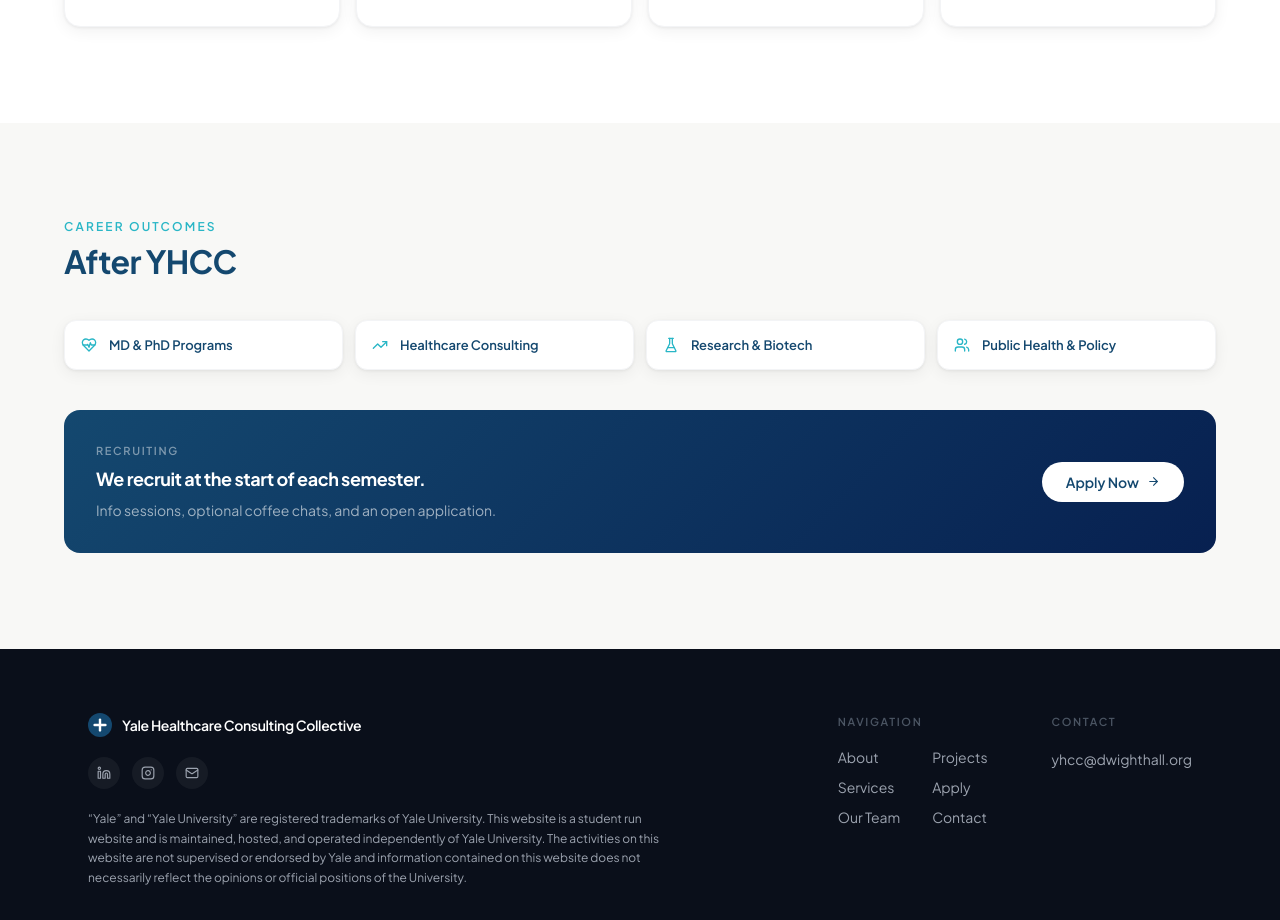
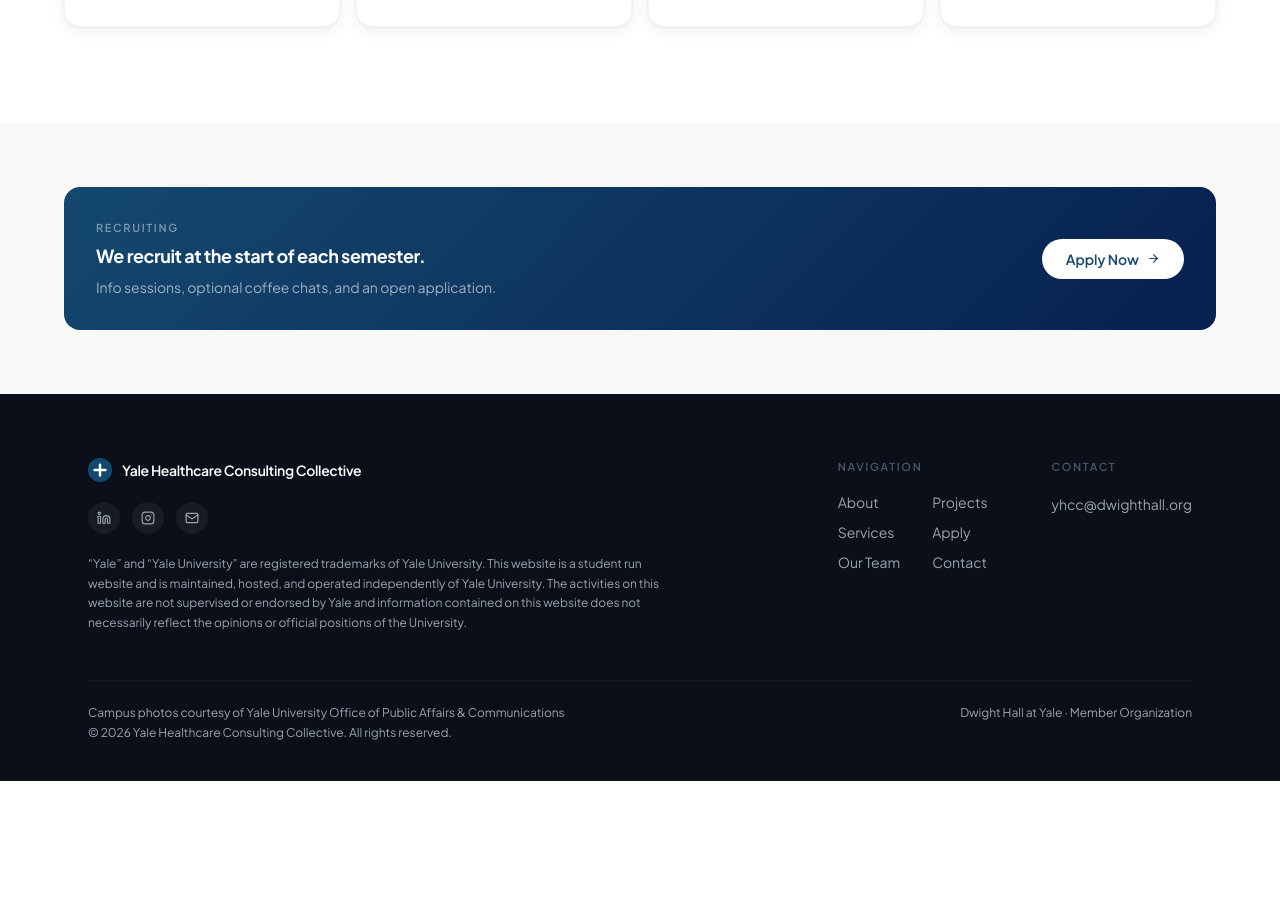
Before and after one commit to sofiagrimm/yale-healthcare-consulting, a React (Vite) app: page / in a window 1280 px wide. Shown: the part 2303-3223 px from the top of the page. After the commit the page ends 3084 px from the top, so only its background shows below. Built offline with nearby package versions, Linux system fonts and the light colour scheme.

Commit message:
Remove Career Outcomes/After YHCC section, keep recruiting banner

```diff
--- a/src/pages/Home.tsx
+++ b/src/pages/Home.tsx
@@ -1,5 +1,5 @@
 import { Link } from 'react-router'
-import { Lightbulb, Target, Users, ArrowRight, TrendingUp, FlaskConical, HeartPulse } from 'lucide-react'
+import { Lightbulb, Target, Users, ArrowRight, TrendingUp } from 'lucide-react'
 import { motion } from 'motion/react'
 import { FadeIn, StaggerContainer, StaggerItem, CountUp, BlurReveal, HoverCard, ScaleIn } from '../components/animations/FadeIn'
 // @ts-ignore
@@ -43,13 +43,6 @@
   { value: 10, suffix: '+', label: 'Client Engagements' },
   { value: 4, suffix: '', label: 'Practice Areas' },
   { value: 1, suffix: '', label: 'Student-Run', display: 'Yale' },
-]
-
-const afterYHCC = [
-  { icon: <HeartPulse size={16} />, path: 'MD & PhD Programs' },
-  { icon: <TrendingUp size={16} />, path: 'Healthcare Consulting' },
-  { icon: <FlaskConical size={16} />, path: 'Research & Biotech' },
-  { icon: <Users size={16} />, path: 'Public Health & Policy' },
 ]
 
 export default function Home() {
@@ -197,24 +190,10 @@
         </div>
       </section>
 
-      {/* ── After YHCC ── */}
-      <section className="py-24 px-6 bg-surface">
+      {/* ── Recruiting banner ── */}
+      <section className="py-16 px-6 bg-surface">
         <div className="max-w-6xl mx-auto">
-          <FadeIn className="mb-10">
-            <p className="label-eyebrow mb-2">Career Outcomes</p>
-            <h2 className="text-[2rem] font-bold text-yale-blue tracking-tight">After YHCC</h2>
-          </FadeIn>
-          <StaggerContainer className="grid grid-cols-2 md:grid-cols-4 gap-3 mb-10">
-            {afterYHCC.map(({ icon, path }) => (
-              <StaggerItem key={path}>
-                <HoverCard className="bg-white border border-gray-100 rounded-xl p-4 flex items-center gap-3 shadow-card">
-                  <span className="text-yale-teal flex-shrink-0">{icon}</span>
-                  <span className="text-[13px] font-semibold text-yale-blue leading-tight">{path}</span>
-                </HoverCard>
-              </StaggerItem>
-            ))}
-          </StaggerContainer>
-          <FadeIn delay={0.2}>
+          <FadeIn>
             <div className="bg-hero-gradient text-white rounded-2xl p-8 flex flex-col md:flex-row items-start md:items-center justify-between gap-6">
               <div>
                 <p className="text-[11px] font-semibold text-white/45 uppercase tracking-[0.15em] mb-1">Recruiting</p>
```
